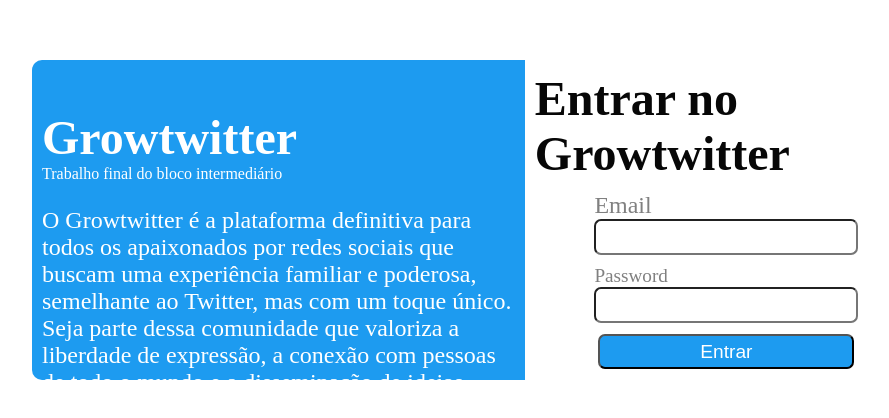
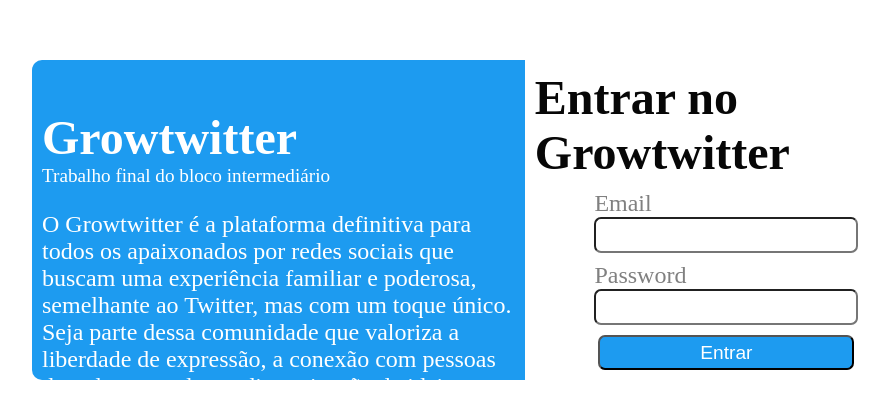
Before and after one commit to marcelo-alldo/growtwitter-18-ed-front, a React (Vite) app: page /login in a window 1280 px wide. Shown: the part 188-606 px from the top of the page, without its empty margins (168-1057 px from the left). Built offline with nearby package versions, Linux system fonts and the light colour scheme.

Commit message:
minor changes

```diff
--- a/src/App.css
+++ b/src/App.css
@@ -1,4 +1,4 @@
-body{
+body {
   padding: 0;
   margin: 0;
-};
+}
--- a/src/pages/Login.tsx
+++ b/src/pages/Login.tsx
@@ -36,7 +36,7 @@ function Login() {
           <h2 style={{ paddingTop: '50px', paddingLeft: '10px', paddingRight: '10px', fontSize: '3em', margin: '0' }}>
             Growtwitter
           </h2>
-          <small style={{ paddingLeft: '10px', paddingRight: '10px', fontSize: '1em' }}>
+          <small style={{ paddingLeft: '10px', paddingRight: '10px', fontSize: '1.2em' }}>
             Trabalho final do bloco intermediário
           </small>
           <p style={{ paddingLeft: '10px', paddingRight: '10px', fontSize: '1.5em' }}>
@@ -72,7 +72,7 @@ function Login() {
             />
           </div>
           <div style={{ display: 'flex', justifyContent: 'center', alignItems: 'center', flexDirection: 'column' }}>
-            <label style={{ fontSize: '1.2em', color: 'grey', alignSelf: 'start' }} htmlFor="password">
+            <label style={{ fontSize: '1.5em', color: 'grey', alignSelf: 'start' }} htmlFor="password">
               Password
             </label>
             <input
```
